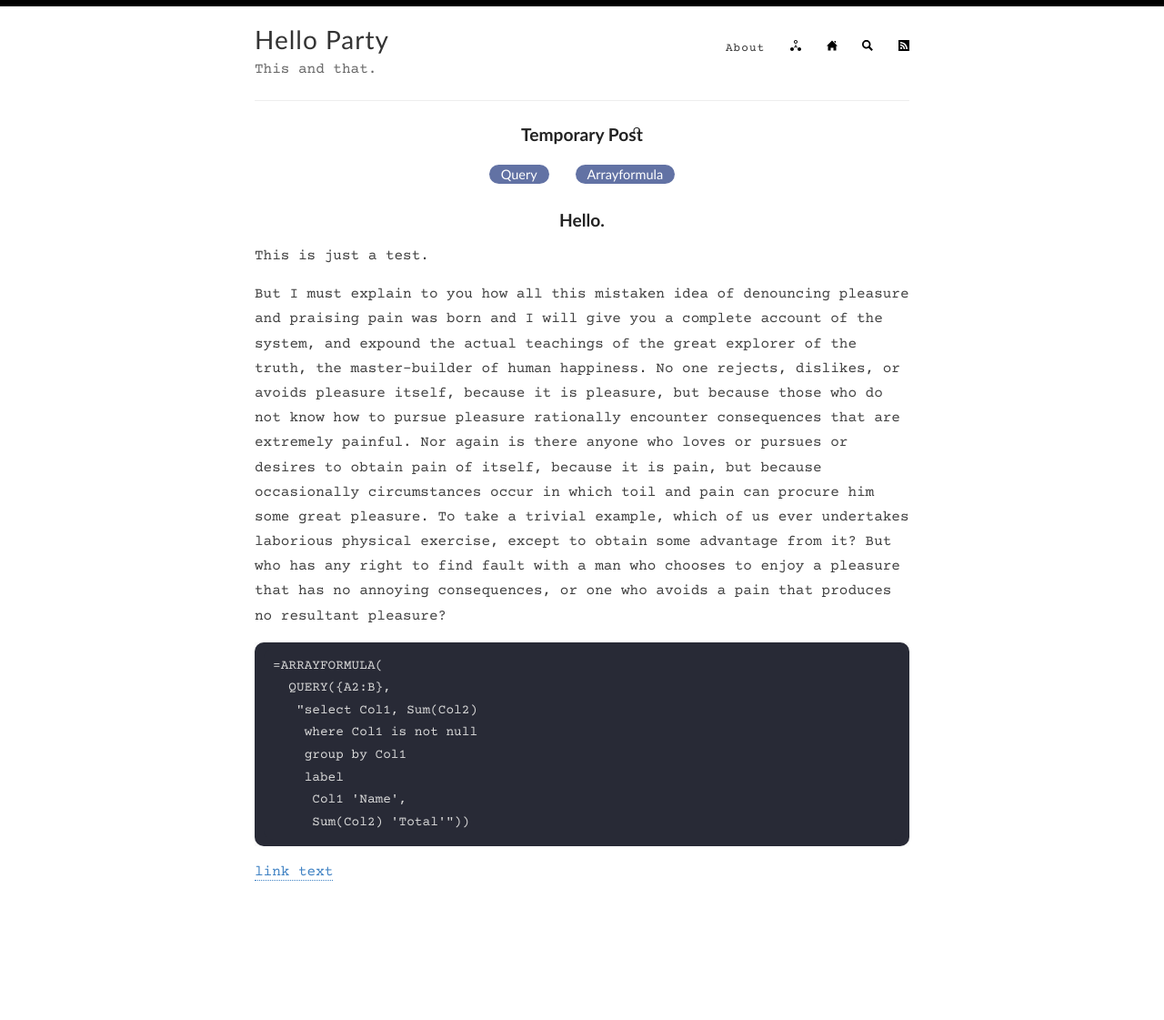
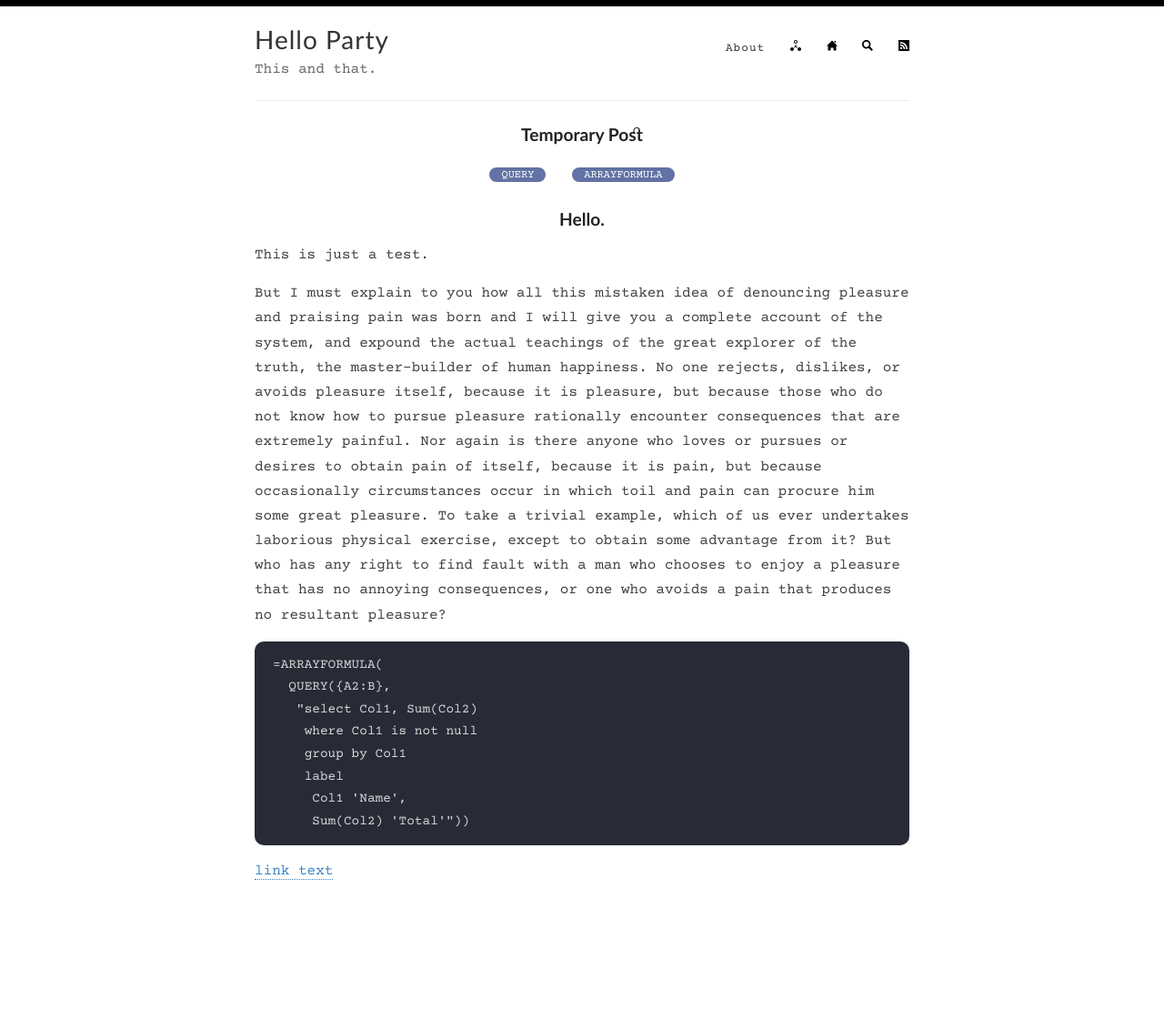
Before and after one commit to hello-party/hello-party-old.github.io, a Jekyll site: the page built from _posts/2021-02-04-hello.md, in a window 1280 px wide. Shown: the whole page at 91% size. Built offline with Jekyll 4.4.1, drawn with Linux system fonts in a browser that asks for light colours.

Commit message:
Update style.scss

```diff
--- a/assets/style.scss
+++ b/assets/style.scss
@@ -726,13 +726,14 @@ Modules - reusable parts of our design
 }
 
 .post-tags a {
-  font-size: 14.5px;
-  padding: 2px 13px;
+  font-size: 0.75em;
+  padding: 2px 13px 1px 13px;
   border: none;
   background-color: #6272a4;
   border-radius: 50px;
   color: #fff;
-  font-family: $sans;
+  font-family: $mono;
+  text-transform: uppercase;
 }
 
 .pagination a, .pagination span {
```
